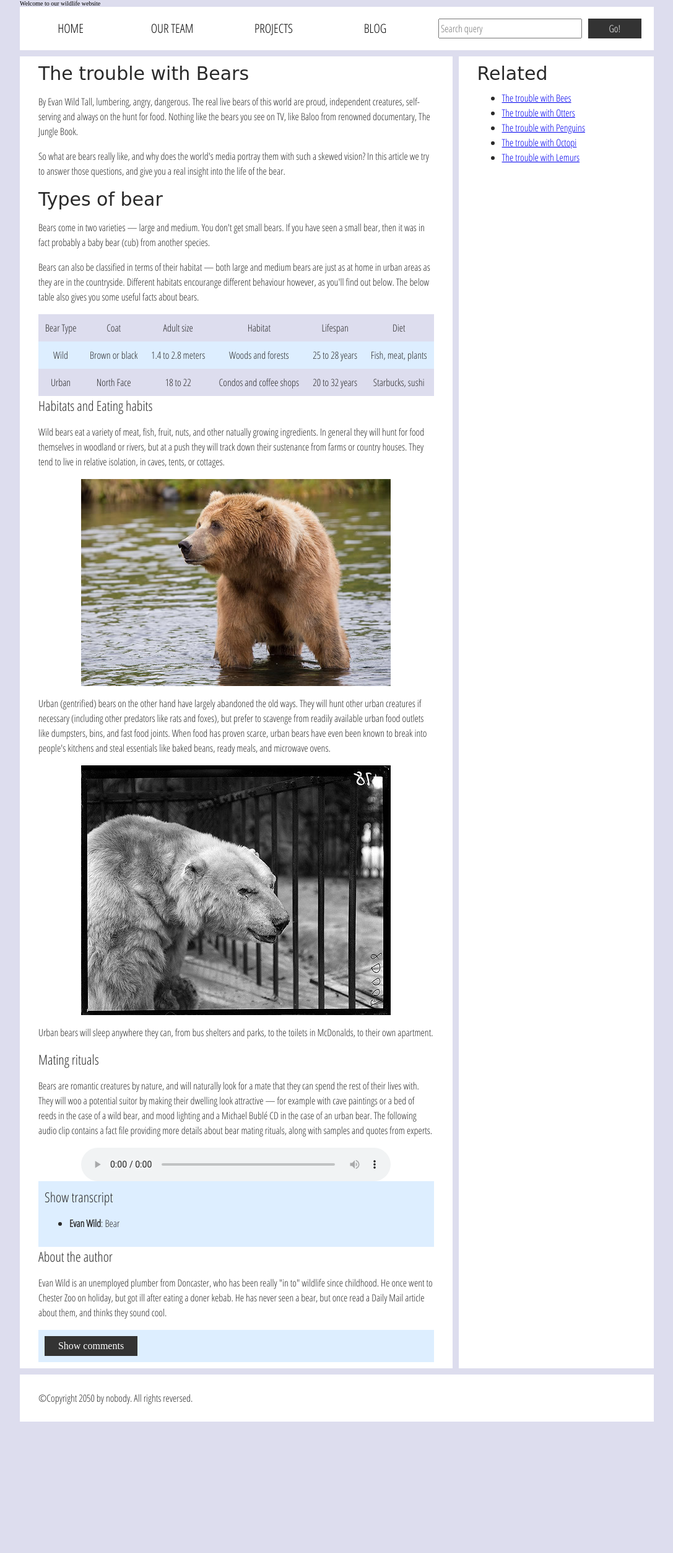
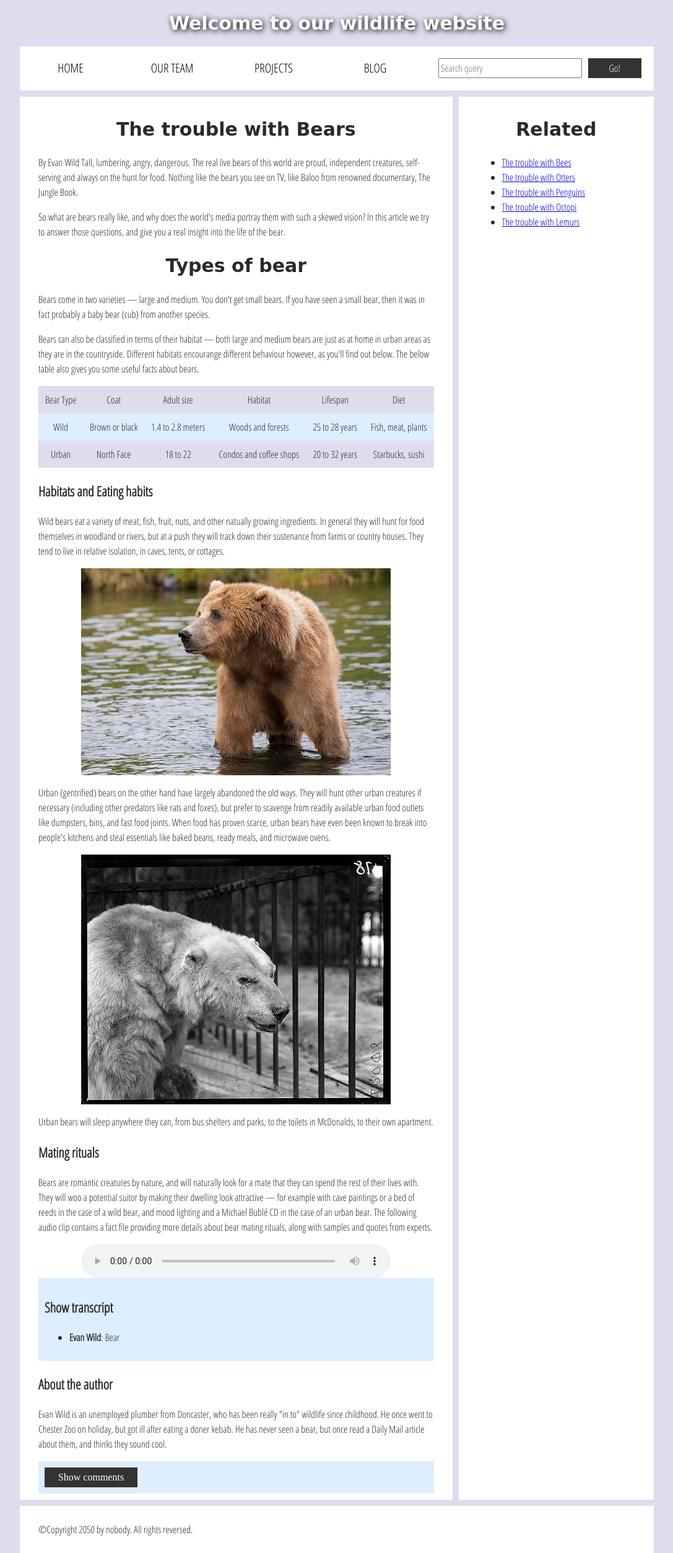
Before and after one commit to JJDC2024/Accessibility, a plain HTML site: page assessment-files/assessment-files/index.html in a window 1280 px wide. Shown: the whole page at 62% size, without its empty margins (96-1183 px from the left). Before the commit the page ends 2294 px from the top, so only its background shows below. Drawn offline with Linux system fonts and the light colour scheme; a web font is replaced by a local one.

Commit message:
fixed nav code

```diff
--- a/assessment-files/assessment-files/index.html
+++ b/assessment-files/assessment-files/index.html
@@ -21,12 +21,12 @@
 
   <body>
     <div class="header">
-
+      <h1>
       Welcome to our wildlife website
-
+      </h1>
     </div>
 
-    <div class="nav">
+    <nav>
       <ul>
         <li><a href="#">Home</a></li>
         <li><a href="#">Our team</a></li>
@@ -39,13 +39,13 @@
         <input type="search" name="q" placeholder="Search query" aria-label="Search through site content" >
         <input type="submit" value="Go!">
       </form>
-    </div>
+    </nav>
 
     <main>
       <article>
-        <div class="p1">
+        <h2>
         The trouble with Bears
-        </div>
+        </h2>
 
         <p>By Evan Wild
 
@@ -53,9 +53,9 @@
 
         <p>So what are bears really like, and why does the world's media portray them with such a skewed vision? In this article we try to answer those questions, and give you a real insight into the life of the bear.</p>
 
-        <div class="p1">
+        <h2>
         Types of bear
-        </div>
+        </h2>
 
         <p>Bears come in two varieties — large and medium. You don't get small bears. If you have seen a small bear, then it was in fact probably a baby bear (cub) from another species.</p>
 
@@ -92,7 +92,7 @@
           </tbody>
         </table>
 
-        <div class="p3">Habitats and Eating habits</div>
+        <h3>Habitats and Eating habits</h3>
         <p>
         Wild bears eat a variety of meat, fish, fruit, nuts, and other natually growing ingredients. In general they will hunt for food themselves in woodland or rivers, but at a push they will track down their sustenance from farms or country houses. They tend to live in relative isolation, in caves, tents, or cottages.
         </p>
@@ -104,7 +104,7 @@
         <p>
         Urban bears will sleep anywhere they can, from bus shelters and parks, to the toilets in McDonalds, to their own apartment.
         </p>
-        <div class="p3">Mating rituals</div>
+        <h3>Mating rituals</h3>
         <p>
         Bears are romantic creatures by nature, and will naturally look for a mate that they can spend the rest of their lives with. They will woo a potential suitor by making their dwelling look attractive — for example with cave paintings or a bed of reeds in the case of a wild bear, and mood lighting and a Michael Bublé CD in the case of an urban bear.
 
@@ -113,37 +113,36 @@
         <audio controls>
           <source src="media/bear.mp3" type="audio/mp3">
           <source src="media/bear.ogg" type="audio/ogg">
-          <track kind="subtitles" src="subtitles_en.vtt" srclang="en" />
+          <track kind="subtitles" src="subtitles_en.vtt" srclang="en">
           <p>It looks like your browser doesn't support HTML5 audio players.</p>
         </audio>
 
-        <div class="comments">
-          <div class="p3">
-          <div class="transcript-container" tabindex="0" role="button">Show transcript</div>
-          </div>
+        <section class="comments">
+          <div class="transcript-container" tabindex="0" role="button"><h3>Show transcript</h3></div>
+
           <ul class="transcript">
             <li>
             <p><strong>Evan Wild</strong>: Bear</p>
             </li>
           </ul>
-        </div>
+        </section>
 
 
         <aside>
 
-          <div class="p3">About the author</div>
+          <h3>About the author</h3>
         <p>
           Evan Wild is an unemployed plumber from Doncaster, who has been really "in to" wildlife since childhood. He once went to Chester Zoo on holiday, but got ill after eating a doner kebab.
 
           He has never seen a bear, but once read a Daily Mail article about them, and thinks they sound cool.
         </p>
         </aside>
-        <div class="comments">
+        <section class="comments">
           <div class="show-hide" data-message="This is the show button" tabindex="0" role="button">Show comments</div>
 
           <div class="comment-wrapper">
 
-            <div class="p3">Add comment</div>
+            <h2>Add comment</h2>
 
             <form class="comment-form">
               <div class="flex-pair">
@@ -159,7 +158,7 @@
               </div>
             </form>
 
-            <div class="p3">Comments</div>
+            <h2>Comments</h2>
 
             <ul class="comment-container">
 
@@ -174,11 +173,11 @@
             </ul>
 
           </div>
-        </div>
+        </section>
       </article>
 
       <div class="secondary">
-        <div class="p1">Related</div>
+        <h2>Related</h2>
 
         <ul>
           <li><a href="#">The trouble with Bees</a></li>
--- a/assessment-files/assessment-files/style.css
+++ b/assessment-files/assessment-files/style.css
@@ -49,42 +49,48 @@ p, li, table {
   line-height: 1.5;
 }
 
-.p1 {
-  font-size: 3rem;
-  font-family: 'Sonsie One', cursive;
-  color: #2a2a2a;
-
-}
-
-.p2 {
+h1 {
   font-size: 3rem;
   text-align: center;
   font-family: 'Sonsie One', cursive;
   color: white;
   text-shadow: 2px 2px 10px black;
+
 }
 
-.p3 {
+h2 {
+  font-size: 3rem;
+  font-family: 'Sonsie One', cursive;
+  color: #2a2a2a;
+  text-align: center
+}
+
+h3 {
   font-family: 'Open Sans Condensed', sans-serif;
   font-size: 2.2rem;
   color: #2a2a2a;
 }
 
+
+
 /* || header layout */
 
-div[class="nav"], article, footer, .secondary {
+nav, article, footer, .secondary {
   background-color: rgb(255, 255, 255);
 }
+
 
 article, footer, .secondary {
   padding: 10px 30px;
 }
 
+
+
 article {
   margin-right: 10px;
 }
 
-div[class="nav"] {
+nav {
   height: 50px;
   background-color: ff80ff;
   display: flex;
@@ -92,20 +98,20 @@ div[class="nav"] {
   margin-bottom: 10px;
 }
 
-div[class="nav"] ul {
+nav ul {
   padding: 0;
   list-style-type: none;
   flex: 2;
   display: flex;
 }
 
-div[class="nav"] li {
+nav li {
   display: inline;
   text-align: center;
   flex: 1;
 }
 
-div[class="nav"] a {
+nav a {
   display: inline-block;
   font-size: 2rem;
   text-transform: uppercase;
@@ -113,7 +119,7 @@ div[class="nav"] a {
   color: black;
 }
 
-div[class="nav"] .search {
+nav .search {
   flex: 1;
   display: flex;
   align-items: center;
```
